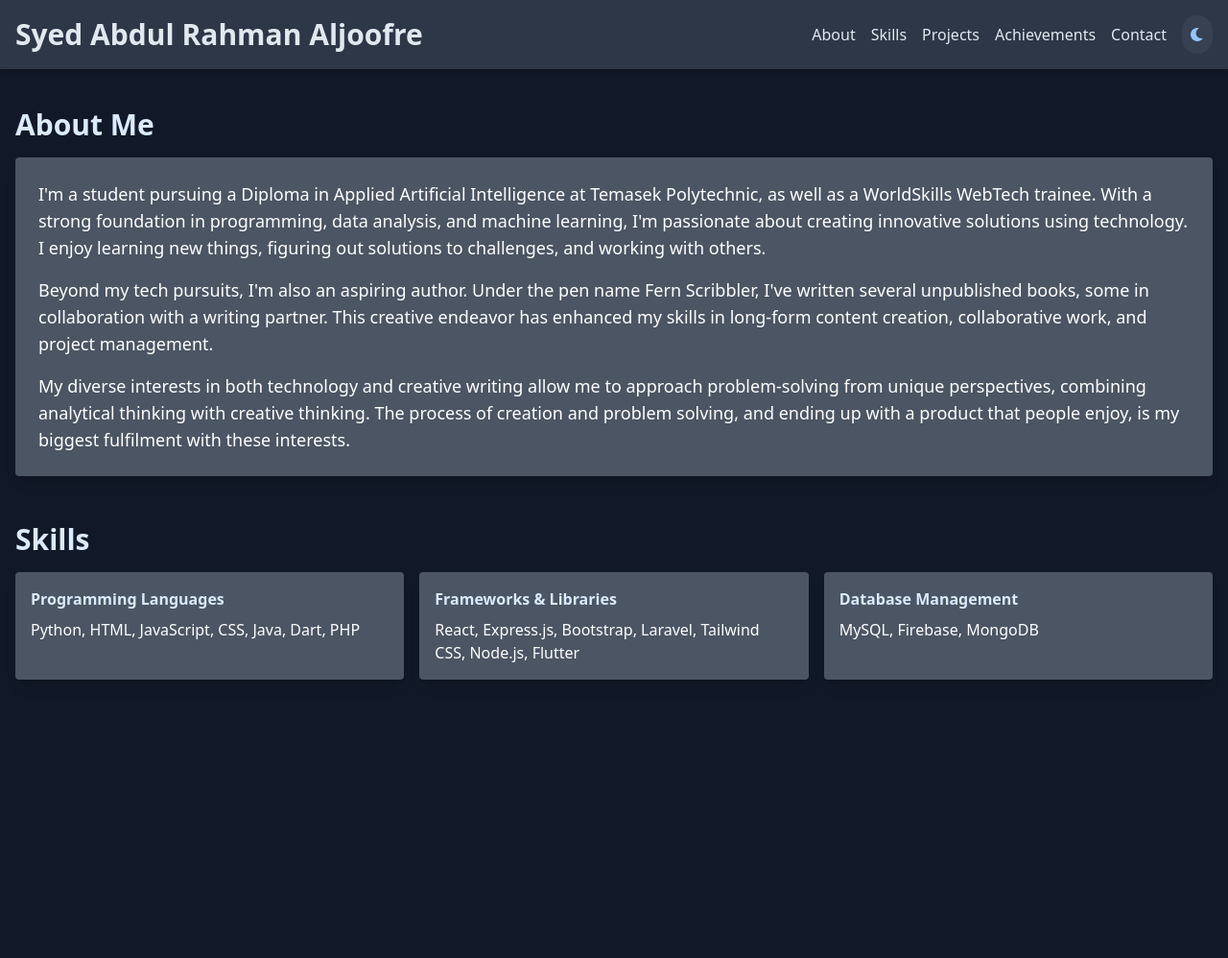
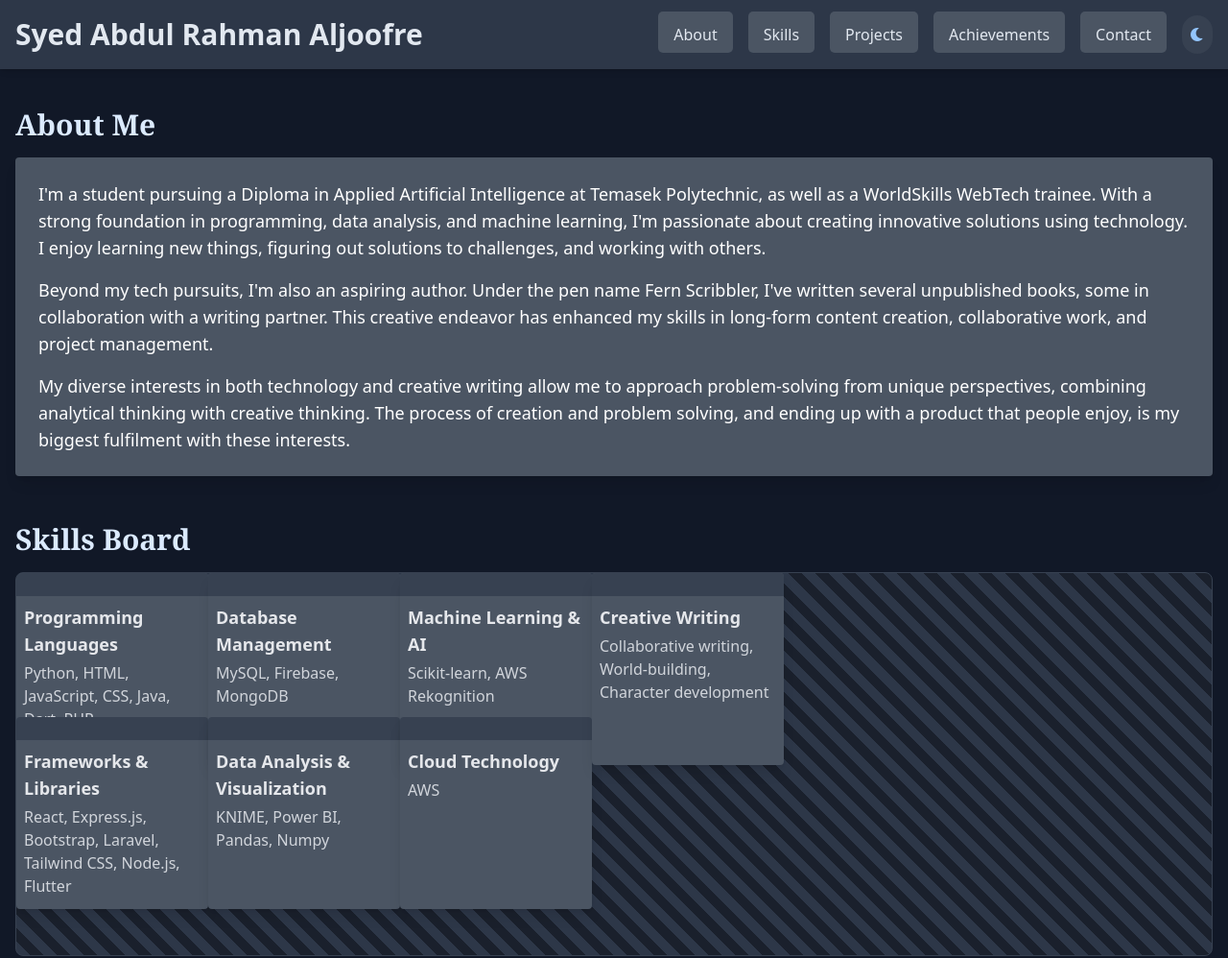
Before and after one commit to Home9634/Portfolio, a plain HTML site: page index.html in a window 1280 px wide. Shown: the top 998 px of the page at 96% size. Drawn offline with nearby package versions, Linux system fonts and the light colour scheme.

Commit message:
Skills Sticky Board

```diff
--- a/index.html
+++ b/index.html
@@ -9,20 +9,8 @@
     <link href="https://cdnjs.cloudflare.com/ajax/libs/font-awesome/6.0.0-beta3/css/all.min.css" rel="stylesheet">
     <script src="https://cdnjs.cloudflare.com/ajax/libs/gsap/3.9.1/gsap.min.js"></script>
     <script src="https://cdnjs.cloudflare.com/ajax/libs/gsap/3.9.1/ScrollTrigger.min.js"></script>
-    <style>
-        html {
-            scroll-padding-top: 5rem;
-        }
-        .gradient-text {
-            background: linear-gradient(90deg, #3b82f6, #8b5cf6);
-            -webkit-background-clip: text;
-            -webkit-text-fill-color: transparent;
-        }
-
-        .dark .gradient-text {
-            background: linear-gradient(90deg, #60a5fa, #a78bfa);
-        }
-    </style>
+    <script src="https://cdn.jsdelivr.net/npm/interactjs/dist/interact.min.js"></script>
+    <link href="styles.css" rel="stylesheet">
     <script>
         tailwind.config = {
             darkMode: 'class',
@@ -35,25 +23,57 @@
                     textColor: {
                         'dark-text': '#e2e8f0',
                     },
+                    fontFamily: {
+                        serif: ['Merriweather', 'Georgia', 'serif'],
+                    },
+                    colors: {
+                        ink: {
+                            light: '#394B59',
+                            DEFAULT: '#1F2937',
+                            dark: '#111827',
+                        },
+                        parchment: {
+                            light: '#F5F5DC',
+                            DEFAULT: '#F3E5AB',
+                            dark: '#E8D28A',
+                        },
+                    }
                 },
+
             },
         }
     </script>
 </head>
 
 <body class="min-h-screen dark:bg-gray-900 bg-gray-200">
+    <div id="particles-js"></div>
+
     <header
         class="bg-gray-300 dark:bg-dark-card bg-opacity-90 text-gray-800 dark:text-dark-text py-4 fixed w-full z-10 shadow-md transition-colors duration-300">
         <div class="container mx-auto px-4 flex justify-between items-center">
             <h1 class="text-3xl font-bold">Syed Abdul Rahman Aljoofre</h1>
             <nav class="flex items-center">
                 <ul class="flex space-x-4 mr-4">
-                    <li><a href="#about" class="hover:text-blue-600 transition duration-300">About</a></li>
-                    <li><a href="#skills" class="hover:text-blue-600 transition duration-300">Skills</a></li>
-                    <li><a href="#projects" class="hover:text-blue-600 transition duration-300">Projects</a></li>
-                    <li><a href="#achievements" class="hover:text-blue-600 transition duration-300">Achievements</a>
+                    <li class="bookmark">
+                        <a href="#about"
+                            class="px-4 py-2 bg-gray-100 dark:bg-gray-600 hover:bg-gray-200 dark:hover:bg-gray-700 transition duration-300">About</a>
                     </li>
-                    <li><a href="#contact" class="hover:text-blue-600 transition duration-300">Contact</a></li>
+                    <li class="bookmark">
+                        <a href="#skills"
+                            class="px-4 py-2 bg-gray-100 dark:bg-gray-600 hover:bg-gray-200 dark:hover:bg-gray-700 transition duration-300">Skills</a>
+                    </li>
+                    <li class="bookmark">
+                        <a href="#projects"
+                            class="px-4 py-2 bg-gray-100 dark:bg-gray-600 hover:bg-gray-200 dark:hover:bg-gray-700 transition duration-300">Projects</a>
+                    </li>
+                    <li class="bookmark">
+                        <a href="#achievements"
+                            class="px-4 py-2 bg-gray-100 dark:bg-gray-600 hover:bg-gray-200 dark:hover:bg-gray-700 transition duration-300">Achievements</a>
+                    </li>
+                    <li class="bookmark">
+                        <a href="#contact"
+                            class="px-4 py-2 bg-gray-100 dark:bg-gray-600 hover:bg-gray-200 dark:hover:bg-gray-700 transition duration-300">Contact</a>
+                    </li>
                 </ul>
                 <button id="theme-toggle" class="p-2 rounded-full bg-gray-200 dark:bg-gray-700">
                     <i class="fas fa-sun text-yellow-500 dark:hidden"></i>
@@ -63,12 +83,15 @@
         </div>
     </header>
 
-    <main class="container mx-auto px-4 py-8 pt-24">
+    <main class="container mx-auto px-4 py-8 pt-24 mb-12">
         <section id="about" class="mb-12">
-            <h2 class="text-3xl font-bold my-4 text-blue-600 dark:text-blue-100">About Me</h2>
+            <h2
+                class="text-3xl font-bold font-serif my-4 text-blue-600 dark:text-blue-100">
+                About Me</h2>
             <div class="bg-gray-100 dark:bg-gray-600 dark:text-white text-lg p-6 rounded shadow-lg">
                 <p class="mb-4">I'm a student pursuing a Diploma in Applied Artificial Intelligence at Temasek
-                    Polytechnic, as well as a WorldSkills WebTech trainee. With a strong foundation in programming, data analysis, and machine learning, I'm
+                    Polytechnic, as well as a WorldSkills WebTech trainee. With a strong foundation in programming, data
+                    analysis, and machine learning, I'm
                     passionate about creating innovative solutions using technology. I enjoy learning new things,
                     figuring out solutions to challenges, and working with others.</p>
                 <p class="mb-4">Beyond my tech pursuits, I'm also an aspiring author. Under the pen name Fern Scribbler,
@@ -83,14 +106,16 @@
         </section>
 
         <section id="skills" class="mb-12">
-            <h2 class="text-3xl font-bold mb-4 text-blue-600 dark:text-blue-100">Skills</h2>
-            <div class="grid grid-cols-2 md:grid-cols-3 gap-4" id="skills-grid">
-                <!-- Skills will be dynamically added here -->
+            <h2 class="text-3xl font-serif font-bold mb-4 text-blue-600 dark:text-blue-100">Skills Board</h2>
+            <div id="skills-container" class="relative h-[400px] overflow-hidden border border-gray-300 dark:border-gray-700 rounded-lg">
+                <div id="skills-grid" class="absolute inset-0">
+                    <!-- Skills will be dynamically added here -->
+                </div>
             </div>
         </section>
 
         <section id="projects" class="mb-12">
-            <h2 class="text-3xl font-bold mb-4 text-blue-600 dark:text-blue-100">Projects</h2>
+            <h2 class="text-3xl font-serif font-bold mb-4 text-blue-600 dark:text-blue-100">Projects</h2>
             <div class="grid grid-cols-1 md:grid-cols-2 gap-8" id="projects-grid">
                 <!-- Projects will be dynamically added here -->
             </div>
@@ -108,16 +133,19 @@
         </section> -->
 
         <section id="contact" class="mb-12">
-            <h2 class="text-3xl font-bold mb-4 dark:text-white">Contact Me</h2>
-            <p class="mb-4 dark:text-white">Feel free to reach out to me for collaborations, opportunities, or if you have any questions
+            <h2 class="text-3xl font-bold font-serif mb-4 dark:text-white">Contact Me</h2>
+            <p class="mb-4 dark:text-white">Feel free to reach out to me for collaborations, opportunities, or if you
+                have any questions
                 about my work!</p>
             <ul class="space-y-2 dark:text-white">
-                <li><i class="fas fa-envelope mr-2 text-blue-600 dark:text-blue-100"></i>Email: <a href="mailto:syedaljoofre04@gmail.com" target="_blank"
+                <li><i class="fas fa-envelope mr-2 text-blue-600 dark:text-blue-100"></i>Email: <a
+                        href="mailto:syedaljoofre04@gmail.com" target="_blank"
                         class="text-blue-600 dark:text-blue-100 hover:underline">syedaljoofre04@gmail.com</a></li>
                 <li><i class="fab fa-linkedin mr-2 text-blue-600 dark:text-blue-100"></i>LinkedIn: <a
                         href="https://www.linkedin.com/in/syed-abdul-rahman-aljoofre-0ba84b281/" target="_blank"
                         class="text-blue-600 dark:text-blue-100 hover:underline">Syed Abdul Rahman Aljoofre</a></li>
-                <li><i class="fab fa-github mr-2 text-blue-600 dark:text-blue-100"></i>GitHub: <a href="https://github.com/Home9634" target="_blank"
+                <li><i class="fab fa-github mr-2 text-blue-600 dark:text-blue-100"></i>GitHub: <a
+                        href="https://github.com/Home9634" target="_blank"
                         class="text-blue-600 dark:text-blue-100 hover:underline">Home9634</a></li>
             </ul>
         </section>
--- a/script.js
+++ b/script.js
@@ -21,10 +21,17 @@ const projects = [
     {
         title: "Firebush",
         description: "A text simulator game heavily inspired by the Hunger Games simulator",
-        images: [""],
-        pills: [{"Documentation": "https://docs.google.com/document/d/1-8Rg-ao-9Is_LP5zyR1SsS1AW8tpuJoa6uS9OHLfkSk/edit"}, {"Link": "https://firebush.netlify.app/"}],
+        images: ["https://i.ibb.co/QJPGBKH/image.png", "https://i.ibb.co/DWV7Tyz/image.png", "https://i.ibb.co/vjvvmRc/image.png",],
+        pills: [{ "Documentation": "https://docs.google.com/document/d/1-8Rg-ao-9Is_LP5zyR1SsS1AW8tpuJoa6uS9OHLfkSk/edit" }, { "Link": "https://firebush.netlify.app/" }],
         technologies: ["HTML", "CSS", "JavaScript", "Tailwind"]
 
+    },
+    {
+        title: "Fern Scribbler Wiki",
+        description: "A wiki built using React and Tailwind, hosted on Github Pages. It consists of every book and character in my other area of interest, which is writing.",
+        images: [],
+        pills: [{ "Link": "https://home9634.github.io/Fern-Scribbler-Wiki/#/" }],
+        technologies: ["HTML", "CSS", "JavaScript", "React", "Tailwind"],
     },
     {
         title: "Image Seer",
@@ -41,16 +48,30 @@ const projects = [
         github: "#",
         demo: "#",
         technologies: ["Flutter", "Dart", "LTA API", "Firebase"]
-    }
+    },
+    {
+        title: "Sleep Disorder Detector",
+        description: "For Machine Learning For Developers module, I cleaned a dataset and trained a model using scikit-learn, in order to predict different sleep disorders.",
+        images: [],
+        github: "https://github.com/Home9634/sleep-detection-app-mldp",
+        pills: [{ "Link": "https://blank-app-e829zcaidsg.streamlit.app/" }],
+        technologies: ["Streamlit", "Python", "scikit-learn"],
+    },
     // Add more projects here
 ];
 
 // Component for skill card
-function createSkillCard(skill) {
+function createSkillCard(skill, index) {
+    console.log(Math.floor(index / 2))
+    let x = Math.floor(index / 2) * 200
+    let y = index % 2 == 0 ? 0 : 150
     return `
-        <div class="bg-gray-100 dark:bg-gray-600 dark:text-white p-4 rounded shadow-lg transform hover:scale-105 transition duration-300 hover:bg-blue-50 dark:hover:bg-gray-700">
-            <h3 class="font-bold mb-2 text-blue-600 dark:text-blue-100">${skill.title}</h3>
-            <p>${skill.content}</p>
+        <div class="skill-card absolute w-[200px] h-[200px] bg-gray-100 dark:bg-gray-600 dark:text-white rounded shadow-lg overflow-hidden" style="transform:translate(${x}px, ${y}px)" data-x="${x}" data-y="${y}">
+            <div class="bg-gray-200 dark:bg-gray-700 h-6"></div>
+            <div class="p-2">
+                <h3 class="font-bold mb-1 text-lg text-gray-800 dark:text-gray-200">${skill.title}</h3>
+                <p class="text-md text-gray-700 dark:text-gray-300">${skill.content}</p>
+            </div>
         </div>
     `;
 }
@@ -82,10 +103,12 @@ function createProjectCard(project, index) {
             <div class="flex space-x-2">
                 ${project.github ? `<a href="${project.github}" class="bg-blue-500 text-white px-3 py-1 rounded-full text-sm hover:bg-blue-600 transition duration-300 transform hover:scale-105" target="_blank">GitHub</a>` : ""}
                 ${project.demo ? `<a href="${project.demo}" class="bg-green-500 text-white px-3 py-1 rounded-full text-sm hover:bg-green-600 transition duration-300 transform hover:scale-105" target="_blank">Demo</a>` : ""}
-                ${project.pills ? project.pills.map(pill => {
-                    console.log(Object.keys(pill))
-                    return `<a href="${Object.values(pill)[0]}" class="bg-stone-500 text-white px-3 py-1 rounded-full text-sm hover:bg-stone-600 transition duration-300 transform hover:scale-105" target="_blank">${Object.keys(pill)[0]} </a>`}) : ""}
+                ${project.pills ? `${project.pills.map(pill => {
+        console.log(Object.keys(pill))
+        return `<a href="${Object.values(pill)[0]}" class="bg-stone-500 text-white px-3 py-1 rounded-full text-sm hover:bg-stone-600 transition duration-300 transform hover:scale-105" target="_blank">${Object.keys(pill)[0]} </a>`
+    })}`.replaceAll(",", "") : ""}
             </div>
+                        <div class="page-fold"></div>
         </div>
     `;
 }
@@ -148,6 +171,8 @@ closeViewer.addEventListener('click', () => {
     imageViewer.classList.add('hidden');
 });
 
+window.scrollTo(0, 0)
+
 // Theme toggle
 const themeToggle = document.getElementById('theme-toggle');
 const html = document.documentElement;
@@ -165,6 +190,66 @@ if (localStorage.getItem('theme') === 'light') {
     html.classList.add('dark');
 }
 
+let highestZIndex = 100; // Global counter to keep track of the highest z-index
+
+function initDraggable() {
+    let skillCards = document.querySelectorAll('.skill-card');
+
+    skillCards.forEach((card) => {
+        interact(card).draggable({
+            inertia: true,
+            modifiers: [
+                interact.modifiers.restrictRect({
+                    restriction: 'parent',
+                    endOnly: true
+                })
+            ],
+            listeners: {
+                start(event) {
+                    // Bring the dragged element to the front
+                    highestZIndex++
+                    event.target.style.zIndex = highestZIndex;
+                    // skillCards.forEach((tempCard) => {
+                    //     console.log("tree")
+                    //     if (tempCard != card) {
+                    //         tempCard.style.zIndex = ''
+                    //     }
+                    // })
+                },
+                move: dragMoveListener,
+                end(event) {
+                    // Optionally reset the z-index after dragging ends
+                    // event.target.style.zIndex = '';
+                }
+            }
+        });
+
+        card.addEventListener('click', () => {
+            highestZIndex++; // Increment the highest z-index
+            card.style.zIndex = highestZIndex; // Bring the clicked element to the front
+        });
+    });
+}
+
+function dragMoveListener(event) {
+    const target = event.target;
+    const x = (parseFloat(target.getAttribute('data-x')) || 0) + event.dx;
+    const y = (parseFloat(target.getAttribute('data-y')) || 0) + event.dy;
+
+    target.style.transform = `translate(${x}px, ${y}px)`;
+
+    target.setAttribute('data-x', x);
+    target.setAttribute('data-y', y);
+}
+
+
+// Use requestAnimationFrame to ensure the DOM has updated before initializing
+requestAnimationFrame(() => {
+    initDraggable();
+});
+
+// Recalculate positions on window resize
+window.addEventListener('resize', initDraggable);
 
 // GSAP animations
 gsap.registerPlugin(ScrollTrigger);
--- /dev/null
+++ b/styles.css
@@ -0,0 +1,64 @@
+html {
+    scroll-padding-top: 5rem;
+}
+
+.page-fold {
+    position: absolute;
+    top: 0;
+    right: 0;
+    width: 0;
+    height: 0;
+    border-top: 30px solid #f0f0f0;
+    /* Light mode fold color */
+    border-left: 30px solid transparent;
+    transition: border-top-color 0.3s ease;
+}
+
+.dark .page-fold {
+    border-top-color: #2d3748;
+    /* Dark mode fold color */
+}
+
+.bookmark a {
+    position: relative;
+    border-radius: 0 0 5px 5px;
+}
+
+.bookmark a::before {
+    content: '';
+    position: absolute;
+    top: -5px;
+    left: 0;
+    right: 0;
+    height: 5px;
+    background: inherit;
+    border-radius: 5px 5px 0 0;
+}
+
+#skills-container {
+    background: repeating-linear-gradient(45deg,
+            #f0f0f0,
+            #f0f0f0 10px,
+            #e0e0e0 10px,
+            #e0e0e0 20px);
+}
+
+.dark #skills-container {
+    background: repeating-linear-gradient(45deg,
+            #2d3748,
+            #2d3748 10px,
+            #1a202c 10px,
+            #1a202c 20px);
+}
+
+.skill-card {
+    cursor: move;
+    user-select: none;
+    touch-action: none;
+    box-shadow: 3px 3px 10px rgba(0, 0, 0, 0.2);
+    transition: box-shadow 0.3s ease;
+}
+
+.skill-card:hover {
+    box-shadow: 5px 5px 15px rgba(0, 0, 0, 0.3);
+}
```
Also changed, not shown: images/page.png (added).
